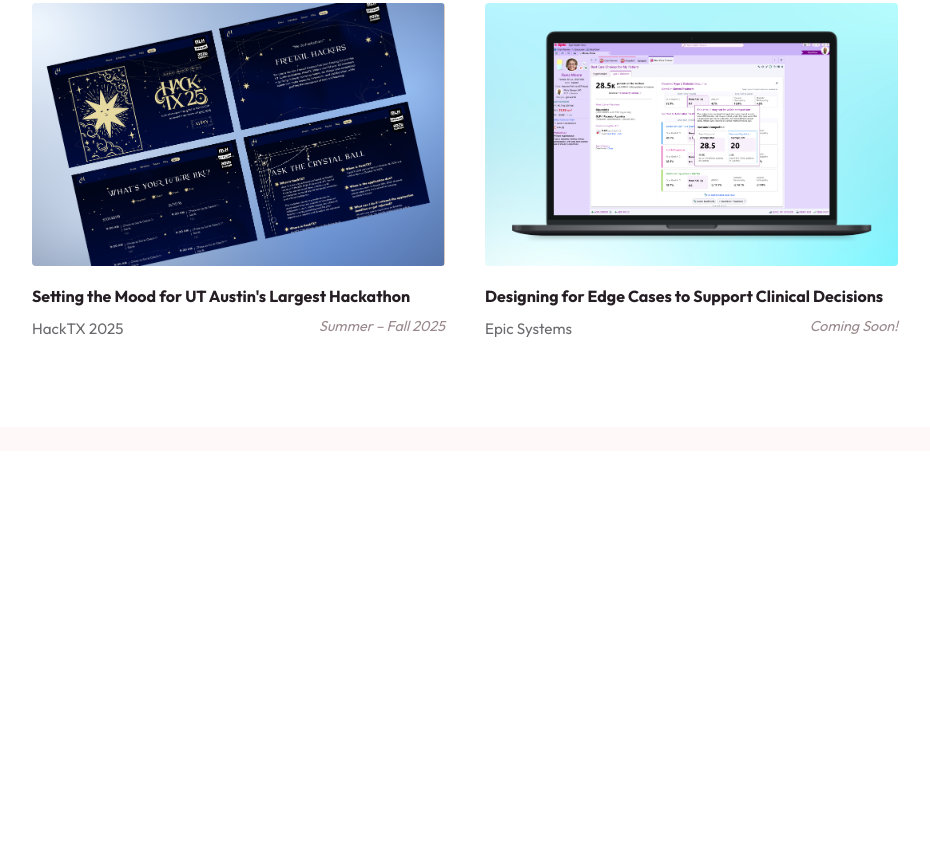
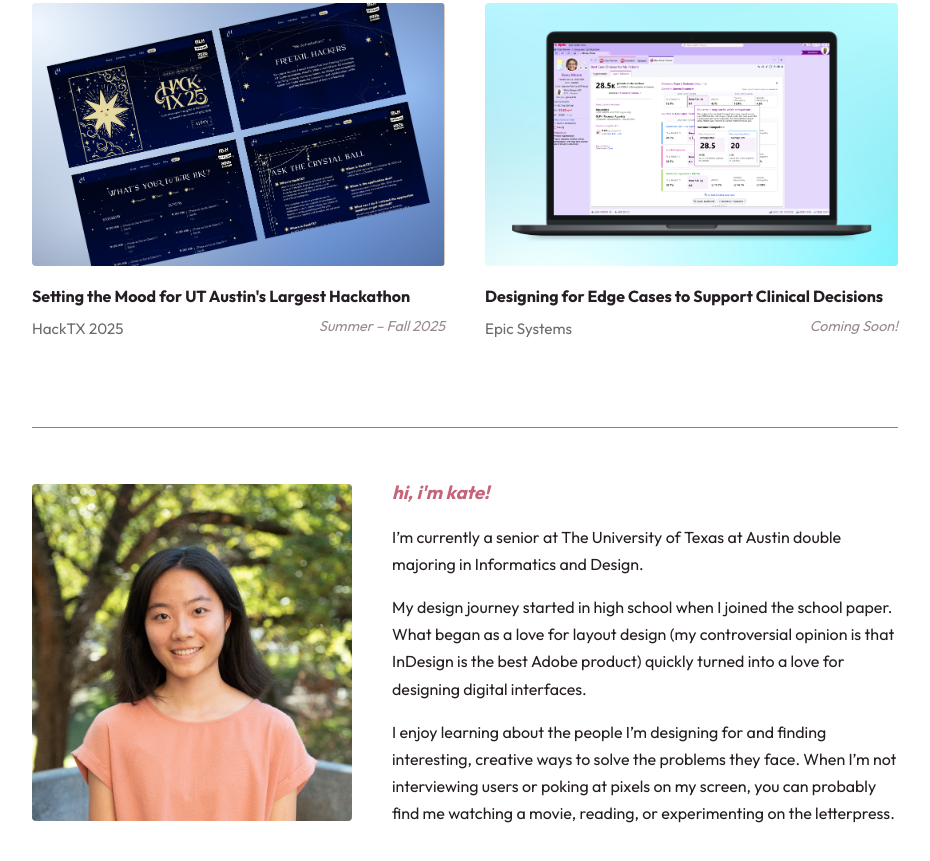
Before and after one commit to kate-shih/portfolio, a plain HTML site: page index.html in a window 1280 px wide. Shown: the part 872-1733 px from the top of the page, without its empty margins (48-978 px from the left). Before the commit the page ends 1323 px from the top, so only its background shows below. Drawn offline with Linux system fonts and the light colour scheme.

Commit message:
added about me

```diff
--- a/index.html
+++ b/index.html
@@ -91,16 +91,23 @@
             </article>
 
           </div>
+          </section>
 
-          <!--<div class="work-header">
+          <div class="work-header">
             <div class="rule"></div>
           </div>
+
           <section class="about-section" id="about">
-            <h3>about me</h3>
-            <p>i’m a designer focused on creating impactful, user-focused experiences by rooting design in research and making magic from the mundane. i’m currently a senior at the university of texas at austin studying computer science and human-computer interaction.</p>
-            <br>
-            <p>i’m passionate about designing for accessibility, inclusivity, and sustainability. i love exploring the intersection of design and technology to create meaningful experiences that make a difference in people’s lives.</p>
-        </div>-->
+            <div class="about-content">
+              <img src="katie square.png" alt="kate shih" class="about-photo">
+              <div class="about-text">
+                <h3>hi, i'm kate!</h3>
+                <p>I’m currently a senior at The University of Texas at Austin double majoring in Informatics and Design.</p>
+                <p>My design journey started in high school when I joined the school paper. What began as a love for layout design (my controversial opinion is that InDesign is the best Adobe product) quickly turned into a love for designing digital interfaces.</p>
+                <p>I enjoy learning about the people I’m designing for and finding interesting, creative ways to solve the problems they face. When I’m not interviewing users or poking at pixels on my screen, you can probably find me watching a movie, reading, or experimenting on the letterpress.</p>
+              </div>
+            </div>
+          </section>
       </main>
 
       <aside class="sidebar">
--- a/style.css
+++ b/style.css
@@ -136,7 +136,7 @@
 .work-header h2{ margin:0; color:#241d23; text-transform:lowercase; font-size:1.125rem; }
 .work-header .rule{ flex:1; height:.5px; background:#c5647a;}
 
-.projects-section{ scroll-margin-top: calc(var(--header-h) + 24px); }
+.projects-section, .about-section{ scroll-margin-top: calc(var(--header-h) + 24px); }
 .projects-grid{ display:grid; grid-template-columns:1fr 1fr; gap:40px; }
 
 .project-card{ background:transparent; border:none; border-radius:0; overflow:visible; box-shadow:none; transition:transform 200ms ease, box-shadow 200ms ease; }
@@ -153,6 +153,17 @@
 .project-date{ float:right; color:#9b8a8d; font-size:0.9rem; font-style: italic; }
 
 .site-footer{ margin-top:36px; padding:36px 0; text-align:center; color:#7b6a6d; }
+
+.about-section{ margin-top:40px; }
+.about-content{ display:grid; grid-template-columns:320px 1fr; gap:40px; align-items:center; }
+.about-text p{ margin:0 0 16px; line-height:1.7; color:#241d23; }
+.about-text p:last-child{ margin-bottom:0; }
+.about-photo{ width:100%; height:auto; display:block; border-radius:4px; }
+
+@media (max-width:720px){
+  .about-content{ grid-template-columns:1fr; }
+  .about-photo{ max-width:220px; margin:0 auto; order:-1; }
+}
 
 /* "recently" experience panel */
 .exp-item{ margin-bottom:10px; margin-top:20px; }
```
Also changed, not shown: katie square.png (added).
